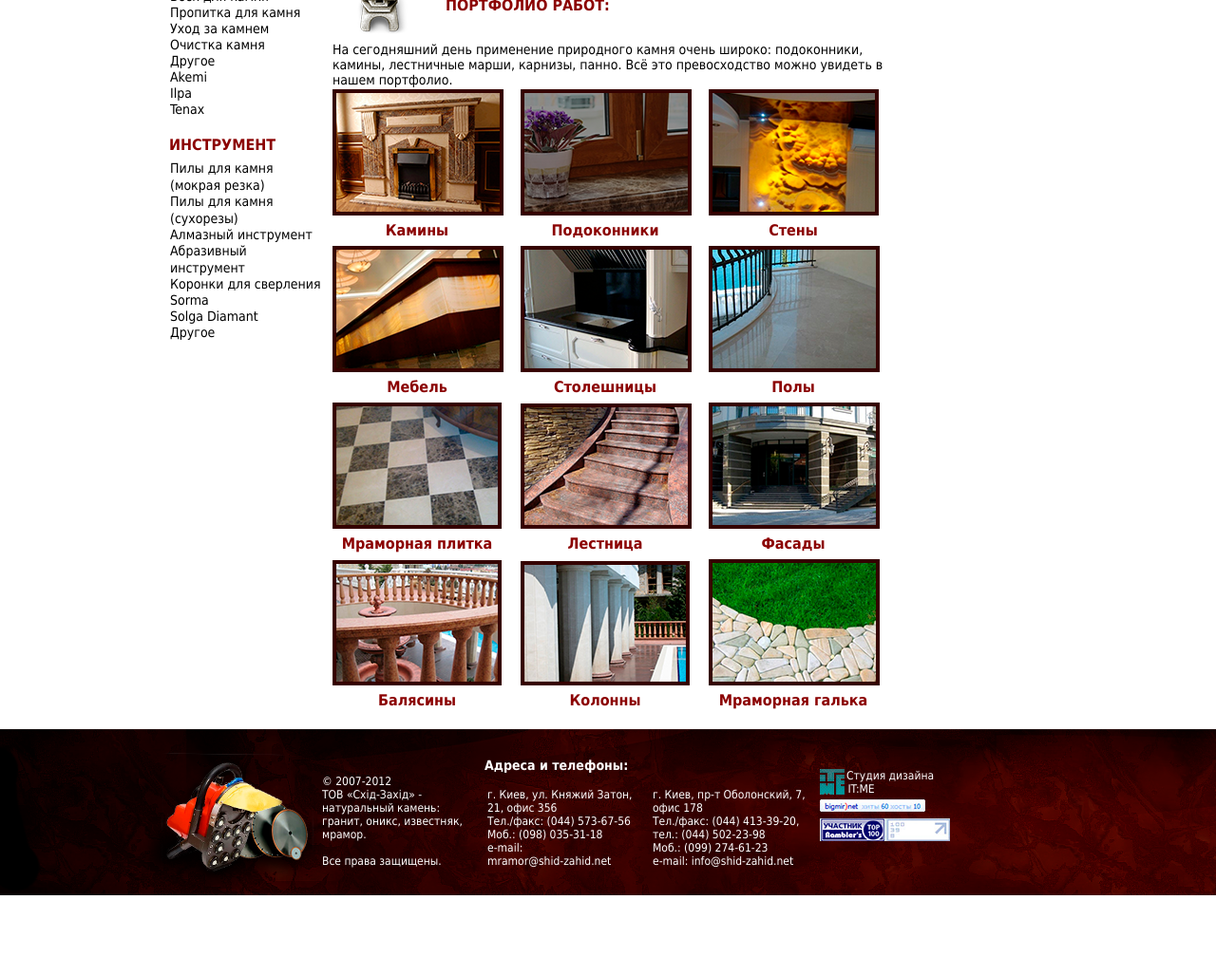
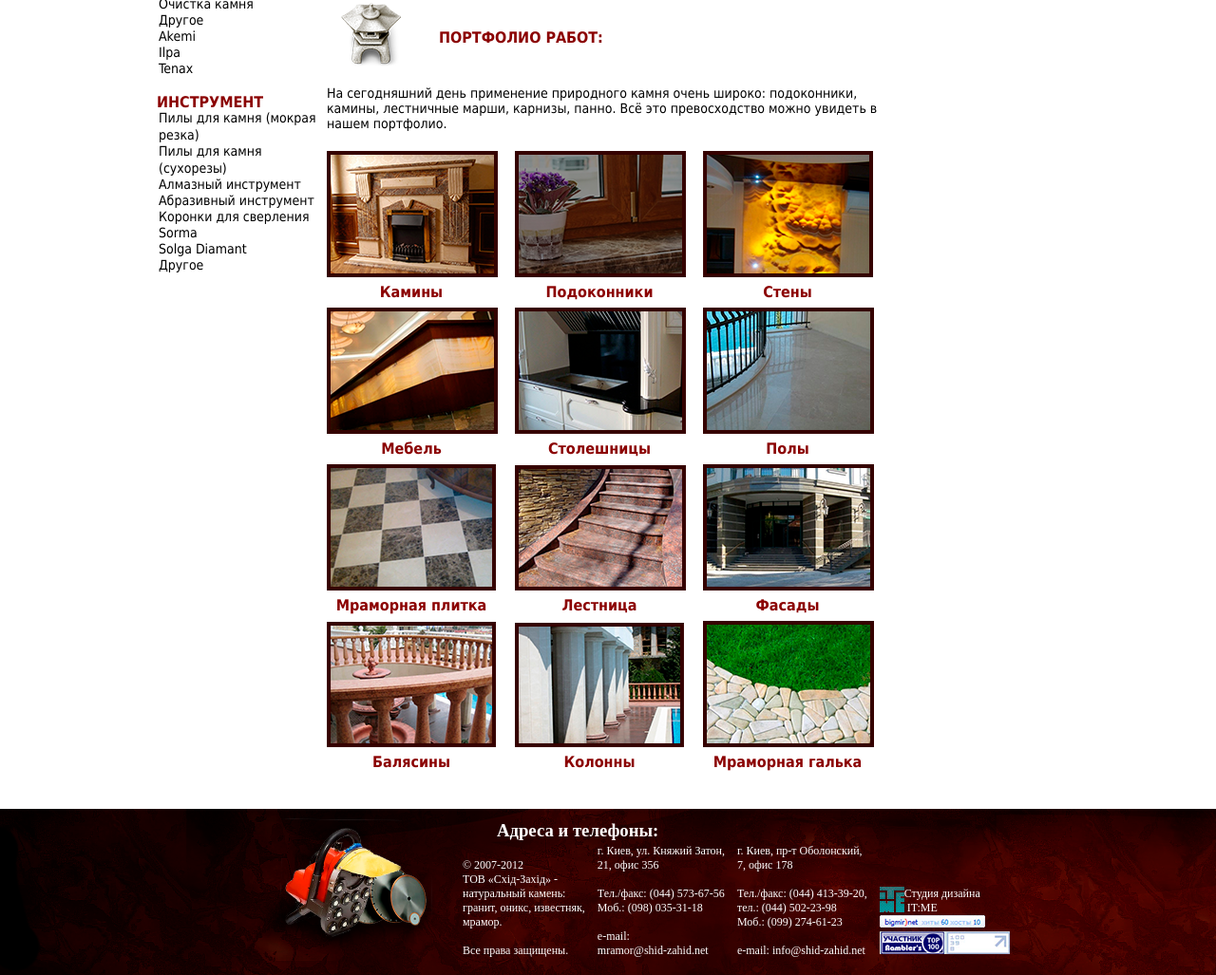
Before and after one commit to dimant007/EastWest, a plain HTML site: page index.html in a window 1280 px wide. Shown: the part 994-2021 px from the top of the page at 95% size. Before the commit the page ends 1937 px from the top, so only its background shows below. Drawn offline with Linux system fonts and the light colour scheme.

Commit message:
changes in positioning

```diff
--- a/index.css
+++ b/index.css
@@ -9,7 +9,6 @@ body {
 #header {
     background-image:url(img/BG_header.png);
     background-size: cover;
-    background-repeat: no-repeat;
     height: 408px;
 }
 .scrolling {
@@ -21,7 +20,6 @@ body {
     margin-top: -407px;
 }
 #slider {
-    background-size: cover;
     margin: 0 auto;
     width: 960px;
     height: 407px;
@@ -29,7 +27,6 @@ body {
 #top {
     background-color: black;
     opacity: 0.8;
-    width: 960px;
     height: 91px;
 }
 #top li {
@@ -44,19 +41,16 @@ body {
     font-size: 30px;
 }
 .top-left {
-    margin-left: 14px;
-    width: 126px;
-    height: 79px;
+    margin-left: 13px;
 }
 .top-right {
-    margin-top: -85px;
-    margin-left: 734px;
+    margin-top: -90px;
+    margin-left: 732px;
     color: white;
     font-style: italic;
 }
 .telOne {
     font-family: "Georgia", sans-serif;
-    font-size: 16px;
     font-weight: bold;
     margin: 15px 0px 8px 0;
 }
@@ -73,6 +67,8 @@ body {
 .menu {
     font: 16px "Tahoma";
     font-weight: bold;
+    margin: 0;
+    padding: 0;
 }
 ul {
     display: block;
@@ -132,22 +128,21 @@ ul.menu > li:hover > ul.submenu {
     display: block;
 }
 #summery {
-    width: 980px;
+    width: 1010px;
     position: relative;
     margin: 0 auto;
+    padding: 0px 0px 0px 60px;
 }
-#left-sum {
-    width: 173px;
+.sidebar {
+    width: 175px;
     vertical-align: top;
     display: inline-block;
-    margin: 0px 8px 0px 15px;
 }
 .title-sum{
     font: 16px "Tahoma";
     color: darkred;
     font-weight: bold;
-    margin: 4px 0px -11px -12px;
-    padding: 25px 0px 13px 25px;
+    padding: 16px 0px 0px 0px;
 }
 .title-sum-center {
     font: 16px "Tahoma";
@@ -165,10 +160,6 @@ ul.menu > li:hover > ul.submenu {
 .boxes-left-sum li{
     margin: -1px 0px 0px 2px;
 }
-.boxes-left-sum{
-    margin: 5px 0px -28px 12px;
-    padding: 0px 0px 17px 0px;
-}
 .elem-left-sum a:hover{
     text-decoration: underline;
 }
@@ -185,21 +176,13 @@ ul.menu > li:hover > ul.submenu {
 }
 .elem-left-sum-nav {
     display: block;
-    margin: 0px 0px 2px 7px;
     padding: 0px 0px 0px 8px;
     list-style: none;
 }
-#right-sum {
-    width: 173px;
-    display: inline-block;
-    position: absolute;
-    margin: 19px 0px 0px 0px;
+.sidebar img {
+    width:153px;
 }
-#right-sum img {
-    width:153px;
-    margin: 0px 0px 0px 6px;
-}
-#right-sum button {
+.sidebar button {
     background: rgba(105, 0, 0, 1);
     border-radius: 8px;
     font-family: Tahoma, sans-serif;
@@ -210,39 +193,39 @@ ul.menu > li:hover > ul.submenu {
     height: 52px;
 }
 #center-sum {
-    width: 596px;
+    width: 600px;
     vertical-align: top;
     position: relative;
     display: inline-block;
-    margin: 14px 0 0 0;
+    padding: 6px 0px 0px 0px;
 }
+
 #center-sum p {
-    margin: 16px 0px -5px 0px;
 }
 .center-text {
     font: 14px "Tahoma";
-    margin: 12px 0px 11px 0px;
 }
 .title-center-sum {
     display: inline-block;
     line-height: 60px;
-    margin: 11px 0px -18px 4px;
+    padding: 24px 0px 0px 0px;
 }
 .title-center-sum-two {
     display: inline-block;
     line-height: 73px;
-    margin: 34px 0px -14px 18px;
+    padding: 9px 0px 0px 5px;
 }
 .title-center-sum img, .title-center-sum-two img {
     float:left;
+    padding: 0 0 0 10px;
 }
 .title-center-sum h2 {
     display: inline;
-    padding: 0px 0px 0px 41px;
+    padding: 0px 0px 0px 22px;
 }
 .title-center-sum-two h2{
     display: inline;
-    padding: 0px 0px 0px 50px;
+    padding: 0px 0px 0px 40px;
 }
 .center-sum p {
     font-family: Arial, sans-serif;
@@ -254,7 +237,7 @@ ul.menu > li:hover > ul.submenu {
     height: 125px;
     display: inline-block;
     position: relative;
-    padding: 4px 19px 0px 0px;
+    padding: 0px 20px 0px 0px;
 }
 .available a{
     font: 12px "Tahoma";
@@ -277,23 +260,21 @@ ul.menu > li:hover > ul.submenu {
 }
 #footer {
     background-image:url(img/BG_futer.png);
+    clear: both;
     width: 100%;
     height: 175px;
-    margin: 21px auto;
+    margin-top: 40px;
     position: relative;
 }
 .footer-center {
-    width: 1000px;
+    width: 980px;
+    height: 175px;
+    margin: 0 auto;
     position: relative;
-    margin: 0 auto;
-    top: -30px;
 }
 .footer-center div{
-    width: 170px;
     display: inline-block;
-    position: relative;
-    font: 12px "Tahoma";
-    color: white;
+    color: #fff;
 }
 #title-footer-center{
     color: white;
@@ -304,18 +285,17 @@ ul.menu > li:hover > ul.submenu {
     top: 60px;
     left: 370px;
 }
-#footer-center-img {
-    padding-left: 25px;
-    left: -30px;
-    top: 25px;
+#footer-sum {
+    display: inline-block;
+    position: absolute;
+    bottom: 15px;
+    left: 100px;
+    font-size: 12px;
 }
-#elem-footer-center{
-    list-style-type: none;
-    top: -25px;
+.footer-center h3 {
+    color: #ffffff;
+    padding: 12px 0 0 373px;
 }
-#elem-footer-center li{
-    padding: 2px;
+#footer-sum div {
+    padding: 0px 0px 3px 10px;
 }
-#elem-footer-center li span {
-    padding: 2px;
-}
--- a/index.html
+++ b/index.html
@@ -70,7 +70,7 @@
     <div class="scrolling"></div>
 </div>
 <div id="summery">
-    <div id="left-sum">
+    <div class="sidebar">
         <ul id="left-sum-nav">
         <li class="title-sum">
             КАТАЛОГ КАМНЯ
@@ -147,7 +147,7 @@
         </ul>
     </div>
     <div id="center-sum">
-        <p>Главная</p>
+        <p id="general">Главная</p>
         <h2 class="title-sum">«Схід-Захід ЛТД» - мир мрамора и гранита.</h2>
         <p class="center-text">Природный камень благодаря своим экологическим, эстетическим
             и физико-механическим свойствам все чаще является одним из наиболее широко
@@ -230,7 +230,7 @@
             </div>
     </div>
     </div>
-    <div id="right-sum">
+    <div class="sidebar">
         <p><a href="#"><img src="img/Baner_pic.png"></a></p>
         <button type="button">Посчитать стоимость заказа</button>
         <ul>
@@ -255,28 +255,27 @@
     </div>
 <div id="footer">
     <div class="footer-center">
-        <div id="title-footer-center">
             <h3>Адреса  и телефоны:</h3>
-        </div>
-        <div id="footer-center-img">
+            <div id="footer-sum">
+                <div>
                     <img src="img/Futer_icon.png">
                 </div>
                 <div>
-            © 2007-2012<br>
-            ТОВ «Схід-Захід» - натуральный камень: гранит, оникс, известняк, мрамор.<br><br>
-            Все права защищены.
+                <span>© 2007-2012<br>ТОВ «Схід-Захід» -<br>натуральный камень:<br>гранит, оникс, известняк,<br>мрамор.<br><br>
+                    Все права защищены.</span>
                 </div>
                 <div>
-            г. Киев, ул. Княжий Затон, 21, офис 356<br>
-            Тел./факс: (044) 573-67-56 Моб.: (098) 035-31-18<br>
+                <span>г. Киев, ул. Княжий Затон,<br> 21, офис 356<br><br>
+            Тел./факс: (044) 573-67-56<br>Моб.: (098) 035-31-18<br><br>
             e-mail:<br>
-            mramor@shid-zahid.net
+            mramor@shid-zahid.net</span>
                 </div>
                 <div>
-            г. Киев, пр-т Оболонский, 7, офис 178<br>
-            Тел./факс: (044) 413-39-20, тел.: (044) 502-23-98<br>
-            Моб.: (099) 274-61-23<br>
+                <span> г. Киев, пр-т Оболонский,<br>7, офис 178<br><br>
+            Тел./факс: (044) 413-39-20,<br>тел.: (044) 502-23-98<br>
+            Моб.: (099) 274-61-23<br><br>
             e-mail: info@shid-zahid.net<br>
+                </span>
                 </div>
                 <div id="elem-footer-center">
                     <ul>
@@ -287,5 +286,6 @@
                 </div>
             </div>
     </div>
+</div>
 </body>
 </html>
```
Lines whose indentation alone changed are shown as unchanged.
